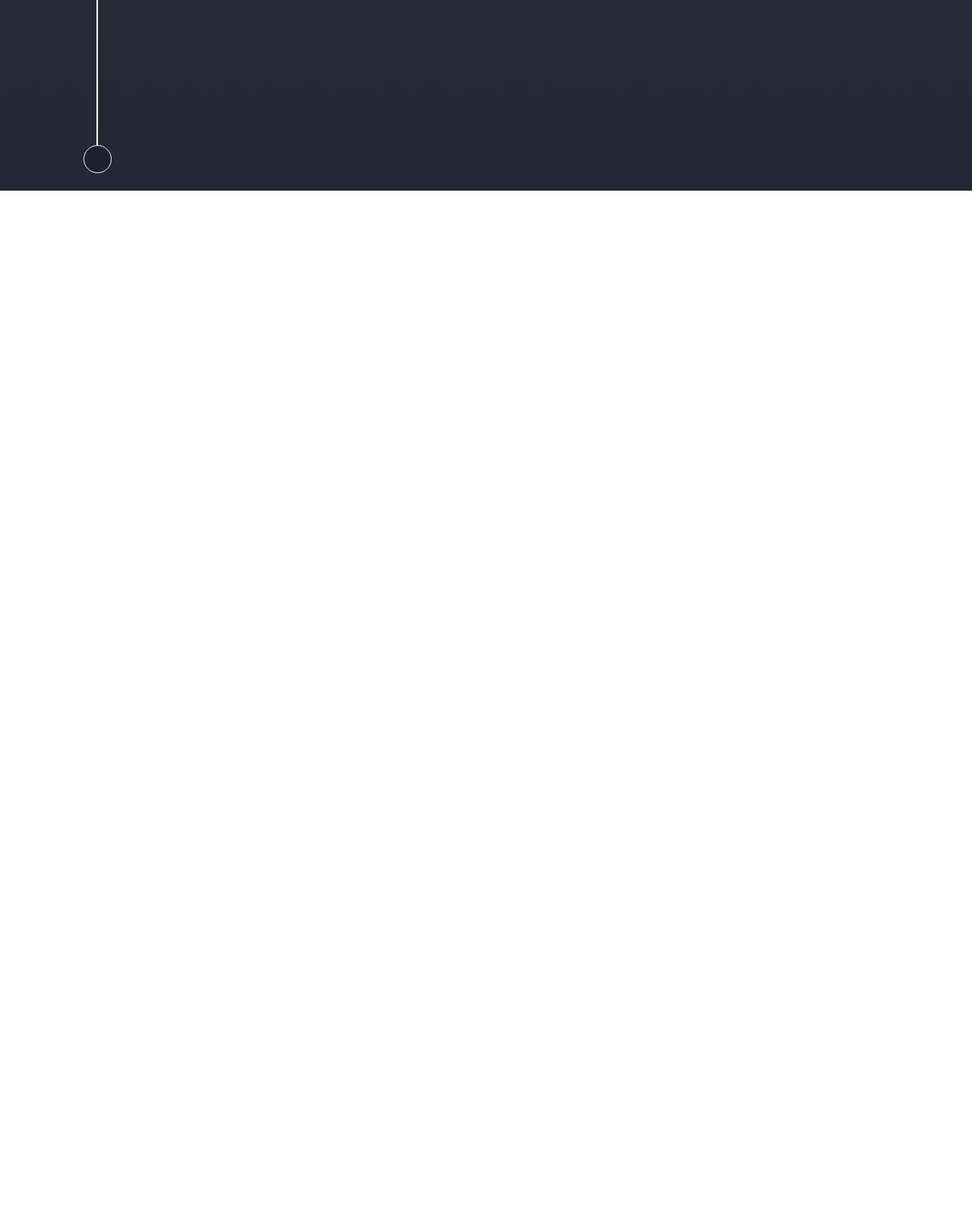
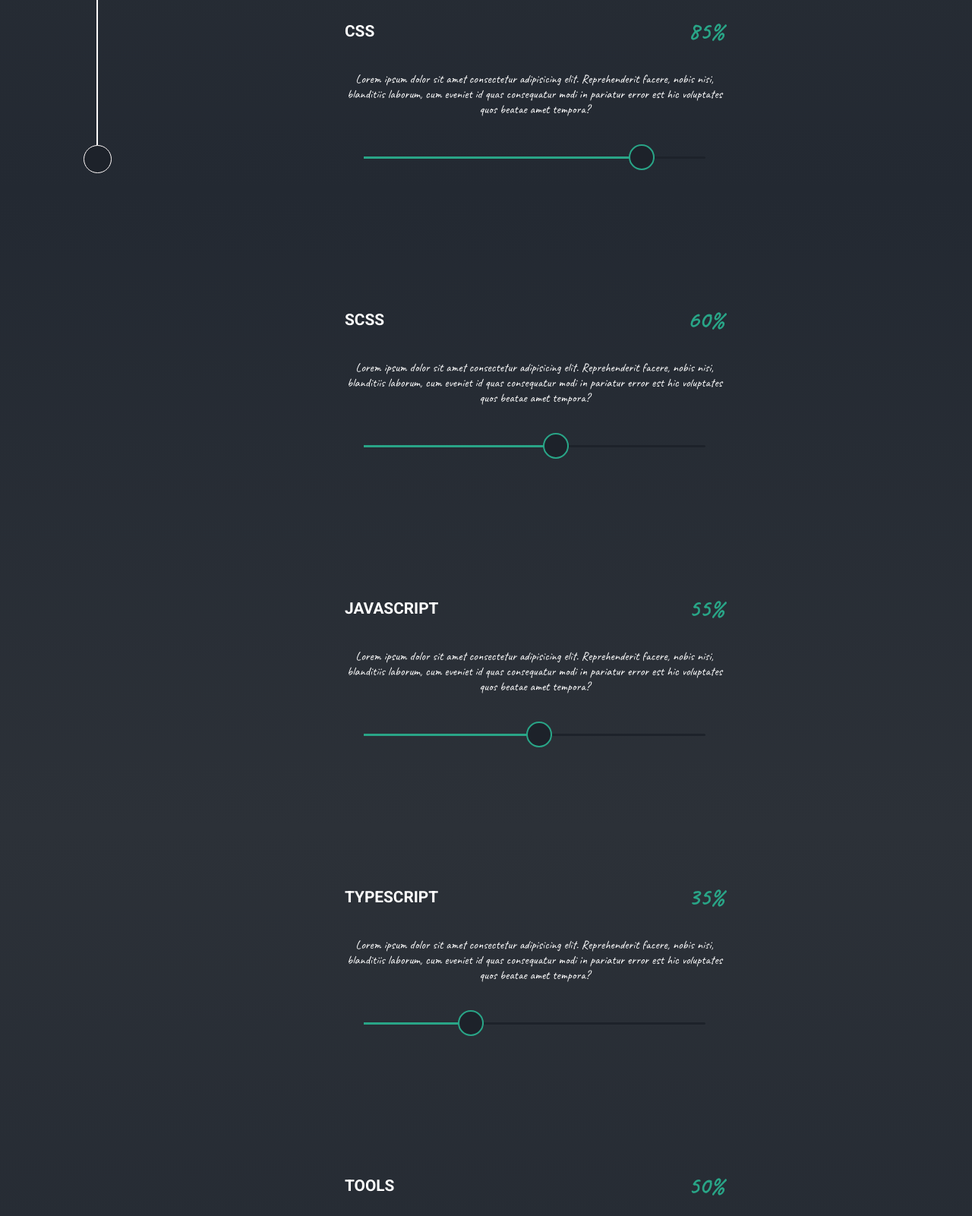
Before and after one commit to Ameer2000Mzori/Personel-Portfolio-Website, a website built with webpack: page src/index.html in a window 1280 px wide. Shown: the part 1429-3030 px from the top of the page at 76% size. Before the commit the page ends 1680 px from the top, so only its background shows below. Built offline with nearby package versions, Linux system fonts and the light colour scheme; a web font is replaced by a local one.

Commit message:
added styling to all cards each

```diff
--- a/src/index.html
+++ b/src/index.html
@@ -157,6 +157,101 @@
               </div>
             </div>
           </div>
+          <div class="skills-Card">
+            <div class="name-Lang-Num">
+              <h2 class="skills-Name">CSS</h2>
+              <h2 class="skills-Num">85%</h2>
+            </div>
+            <p class="skills-P">
+              Lorem ipsum dolor sit amet consectetur adipisicing elit.
+              Reprehenderit facere, nobis nisi, blanditiis laborum, cum eveniet
+              id quas consequatur modi in pariatur error est hic voluptates quos
+              beatae amet tempora?
+            </p>
+            <div class="skills-Range-Wrap">
+              <div class="skills-Range">
+                <div class="skills-Range-Fill Css">
+                  <div class="skills-Range-Circile Css"></div>
+                </div>
+              </div>
+            </div>
+          </div>
+          <div class="skills-Card">
+            <div class="name-Lang-Num">
+              <h2 class="skills-Name">SCSS</h2>
+              <h2 class="skills-Num">60%</h2>
+            </div>
+            <p class="skills-P">
+              Lorem ipsum dolor sit amet consectetur adipisicing elit.
+              Reprehenderit facere, nobis nisi, blanditiis laborum, cum eveniet
+              id quas consequatur modi in pariatur error est hic voluptates quos
+              beatae amet tempora?
+            </p>
+            <div class="skills-Range-Wrap">
+              <div class="skills-Range">
+                <div class="skills-Range-Fill Scss">
+                  <div class="skills-Range-Circile Scss"></div>
+                </div>
+              </div>
+            </div>
+          </div>
+          <div class="skills-Card">
+            <div class="name-Lang-Num">
+              <h2 class="skills-Name">JAVASCRIPT</h2>
+              <h2 class="skills-Num">55%</h2>
+            </div>
+            <p class="skills-P">
+              Lorem ipsum dolor sit amet consectetur adipisicing elit.
+              Reprehenderit facere, nobis nisi, blanditiis laborum, cum eveniet
+              id quas consequatur modi in pariatur error est hic voluptates quos
+              beatae amet tempora?
+            </p>
+            <div class="skills-Range-Wrap">
+              <div class="skills-Range">
+                <div class="skills-Range-Fill JavaScript">
+                  <div class="skills-Range-Circile JavaScript"></div>
+                </div>
+              </div>
+            </div>
+          </div>
+          <div class="skills-Card">
+            <div class="name-Lang-Num">
+              <h2 class="skills-Name">TYPESCRIPT</h2>
+              <h2 class="skills-Num">35%</h2>
+            </div>
+            <p class="skills-P">
+              Lorem ipsum dolor sit amet consectetur adipisicing elit.
+              Reprehenderit facere, nobis nisi, blanditiis laborum, cum eveniet
+              id quas consequatur modi in pariatur error est hic voluptates quos
+              beatae amet tempora?
+            </p>
+            <div class="skills-Range-Wrap">
+              <div class="skills-Range">
+                <div class="skills-Range-Fill TypeScript">
+                  <div class="skills-Range-Circile TypeScript"></div>
+                </div>
+              </div>
+            </div>
+          </div>
+          <div class="skills-Card">
+            <div class="name-Lang-Num">
+              <h2 class="skills-Name">TOOLS</h2>
+              <h2 class="skills-Num">50%</h2>
+            </div>
+            <p class="skills-P">
+              Lorem ipsum dolor sit amet consectetur adipisicing elit.
+              Reprehenderit facere, nobis nisi, blanditiis laborum, cum eveniet
+              id quas consequatur modi in pariatur error est hic voluptates quos
+              beatae amet tempora?
+            </p>
+            <div class="skills-Range-Wrap">
+              <div class="skills-Range">
+                <div class="skills-Range-Fill Tools">
+                  <div class="skills-Range-Circile Tools"></div>
+                </div>
+              </div>
+            </div>
+          </div>
         </div>
       </div>
     </section>
--- a/src/style.scss
+++ b/src/style.scss
@@ -854,12 +854,13 @@ body {
       flex-wrap: wrap;
       text-align: center;
       align-items: start;
-      justify-content: flex-start;
+      justify-content: center;
       margin-top: 2rem;
+      gap: 5rem;
 
       .skills-Card {
-        width: 300px;
-        height: 250px;
+        width: 500px;
+        height: 300px;
 
         .name-Lang-Num {
           display: flex;
@@ -924,6 +925,26 @@ body {
               bottom: -500%;
             }
           }
+
+          .skills-Range-Fill.Css {
+            width: 85%;
+          }
+
+          .skills-Range-Fill.Scss {
+            width: 60%;
+          }
+
+          .skills-Range-Fill.JavaScript {
+            width: 55%;
+          }
+
+          .skills-Range-Fill.TypeScript {
+            width: 35%;
+          }
+
+          .skills-Range-Fill.Tools {
+            width: 50%;
+          }
         }
       }
     }
```
Also changed, not shown: src/style.css, 1 other file.
